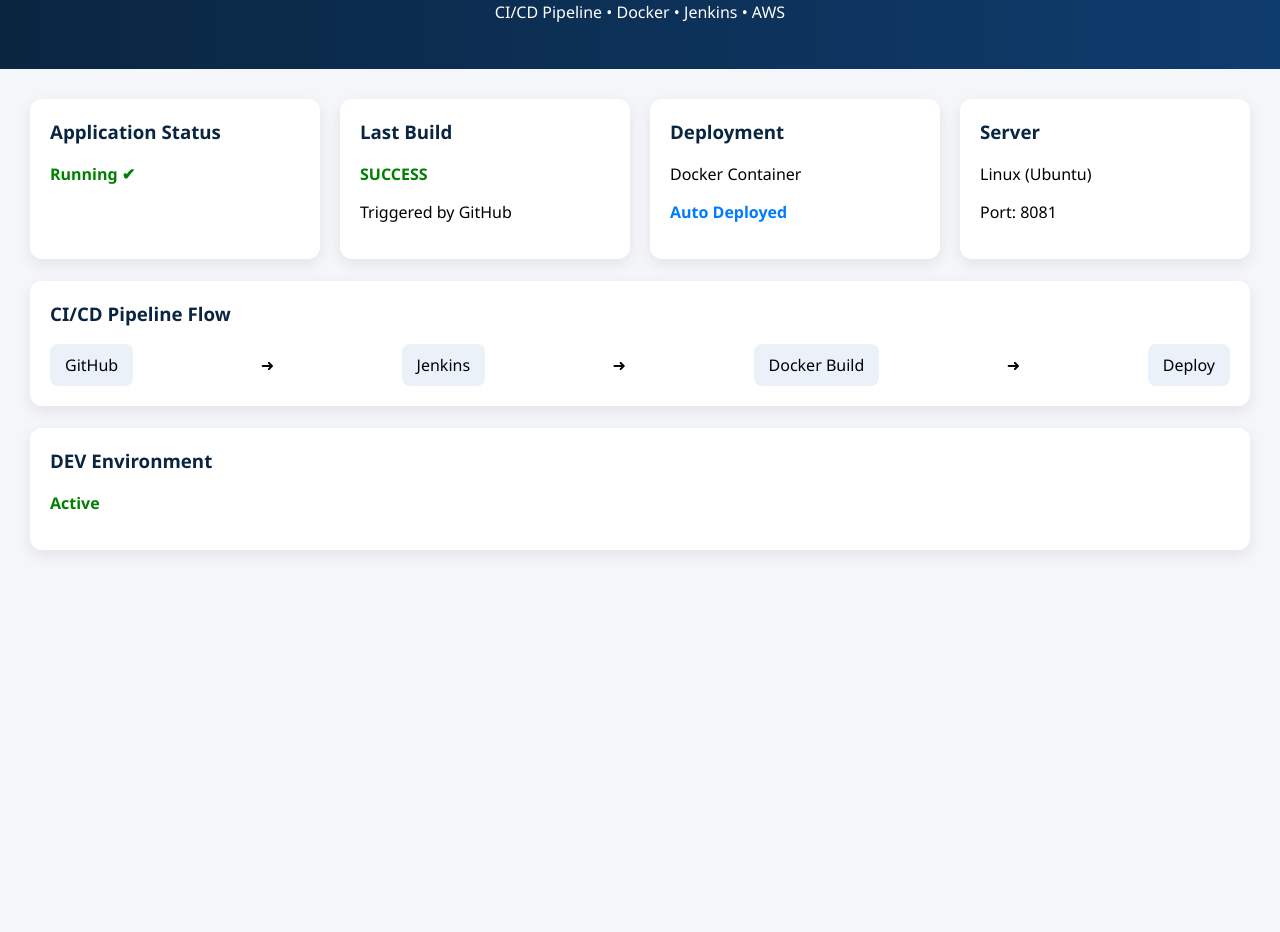
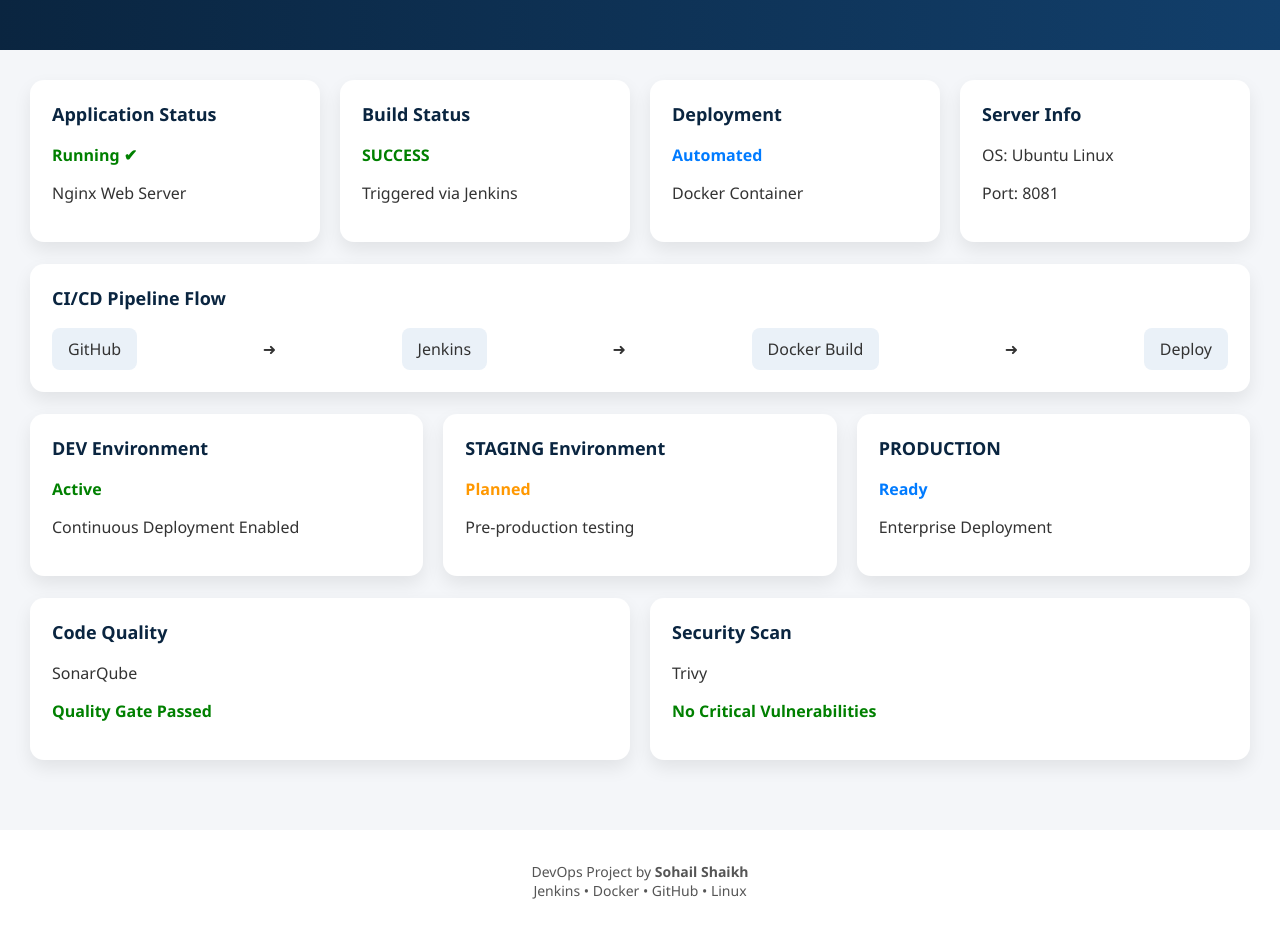
Before and after one commit to Sohail-shaikh219/fintech-ci-cd-devops, a plain HTML site: page app/index.html in a window 1280 px wide. Shown: the part 115-1047 px from the top of the page. Before the commit the page ends 800 px from the top, so only its background shows below. Drawn offline with Linux system fonts and the light colour scheme.

Commit message:
Enhanced dashboard UI with DevOps metrics

```diff
--- a/app/index.html
+++ b/app/index.html
@@ -1,110 +1,160 @@
 <!DOCTYPE html>
 <html lang="en">
+
 <head>
     <meta charset="UTF-8">
     <title>Fintech DevOps Dashboard</title>
+
     <style>
+        * {
+            box-sizing: border-box;
+        }
+
         body {
             margin: 0;
-    font-family: "Segoe UI", sans-serif;
+            font-family: "Segoe UI", Arial, sans-serif;
             background: #f4f6f9;
+            color: #333;
         }
+
+        /* HEADER */
         header {
-    background: linear-gradient(90deg, #0a2540, #0f3c6e);
+            background: linear-gradient(90deg, #0a2540, #123f6b);
             color: white;
-    padding: 30px;
+            padding: 35px 20px;
             text-align: center;
         }
+
+        header h1 {
+            margin: 0;
+            font-size: 36px;
+        }
+
+        header p {
+            margin-top: 8px;
+            font-size: 16px;
+            opacity: 0.9;
+        }
+
+        /* CONTAINER */
         .container {
             padding: 30px;
         }
+
+        /* GRID */
         .grid {
             display: grid;
-    grid-template-columns: repeat(auto-fit, minmax(250px, 1fr));
+            grid-template-columns: repeat(auto-fit, minmax(260px, 1fr));
             gap: 20px;
         }
+
+        /* CARD */
         .card {
             background: white;
-    padding: 20px;
-    border-radius: 12px;
-    box-shadow: 0 5px 15px rgba(0,0,0,0.08);
+            padding: 22px;
+            border-radius: 14px;
+            box-shadow: 0 8px 18px rgba(0, 0, 0, 0.08);
         }
+
         .card h3 {
             margin-top: 0;
             color: #0a2540;
+            font-size: 18px;
         }
-.status-green {
+
+        /* STATUS COLORS */
+        .green {
             color: green;
             font-weight: bold;
         }
-.status-blue {
+
+        .blue {
             color: #007bff;
             font-weight: bold;
         }
+
+        .orange {
+            color: #ff9800;
+            font-weight: bold;
+        }
+
+        /* PIPELINE */
         .pipeline {
             display: flex;
+            flex-wrap: wrap;
+            gap: 10px;
             justify-content: space-between;
             align-items: center;
         }
+
         .pipeline span {
             background: #eaf1f8;
-    padding: 10px 15px;
+            padding: 10px 16px;
             border-radius: 8px;
+            font-weight: 500;
         }
+
+        /* FOOTER */
         footer {
             margin-top: 40px;
-    padding: 15px;
+            padding: 18px;
             text-align: center;
-    background: #fff;
+            background: white;
             color: #555;
+            font-size: 14px;
         }
     </style>
 </head>
 
 <body>
 
+    <!-- HEADER -->
     <header>
         <h1>Fintech DevOps Dashboard</h1>
-    <p>CI/CD Pipeline • Docker • Jenkins • AWS</p>
+        <p>CI/CD Pipeline • GitHub • Jenkins • Docker • AWS</p>
     </header>
 
     <div class="container">
 
-<!-- STATS -->
+        <!-- ROW 1 : CORE METRICS -->
         <div class="grid">
             <div class="card">
                 <h3>Application Status</h3>
-        <p class="status-green">Running ✔</p>
+                <p class="green">Running ✔</p>
+                <p>Nginx Web Server</p>
             </div>
 
             <div class="card">
-        <h3>Last Build</h3>
-        <p class="status-green">SUCCESS</p>
-        <p>Triggered by GitHub</p>
+                <h3>Build Status</h3>
+                <p class="green">SUCCESS</p>
+                <p>Triggered via Jenkins</p>
             </div>
 
             <div class="card">
                 <h3>Deployment</h3>
+                <p class="blue">Automated</p>
                 <p>Docker Container</p>
-        <p class="status-blue">Auto Deployed</p>
             </div>
 
             <div class="card">
-        <h3>Server</h3>
-        <p>Linux (Ubuntu)</p>
+                <h3>Server Info</h3>
+                <p>OS: Ubuntu Linux</p>
                 <p>Port: 8081</p>
             </div>
         </div>
 
         <br>
 
-<!-- PIPELINE -->
+        <!-- CI/CD FLOW -->
         <div class="card">
             <h3>CI/CD Pipeline Flow</h3>
             <div class="pipeline">
-        <span>GitHub</span> ➜
-        <span>Jenkins</span> ➜
-        <span>Docker Build</span> ➜
+                <span>GitHub</span>
+                ➜
+                <span>Jenkins</span>
+                ➜
+                <span>Docker Build</span>
+                ➜
                 <span>Deploy</span>
             </div>
         </div>
@@ -115,4 +165,50 @@ footer {
         <div class="grid">
             <div class="card">
                 <h3>DEV Environment</h3>
-        <p class="status-green">Active</p>
+                <p class="green">Active</p>
+                <p>Continuous Deployment Enabled</p>
+            </div>
+
+            <div class="card">
+                <h3>STAGING Environment</h3>
+                <p class="orange">Planned</p>
+                <p>Pre-production testing</p>
+            </div>
+
+            <div class="card">
+                <h3>PRODUCTION</h3>
+                <p class="blue">Ready</p>
+                <p>Enterprise Deployment</p>
+            </div>
+        </div>
+
+        <br>
+
+        <!-- QUALITY & SECURITY -->
+        <div class="grid">
+            <div class="card">
+                <h3>Code Quality</h3>
+                <p>SonarQube</p>
+                <p class="green">Quality Gate Passed</p>
+            </div>
+
+            <div class="card">
+                <h3>Security Scan</h3>
+                <p>Trivy</p>
+                <p class="green">No Critical Vulnerabilities</p>
+            </div>
+        </div>
+
+    </div>
+
+    <!-- FOOTER -->
+    <footer>
+        <p>
+            DevOps Project by <strong>Sohail Shaikh</strong> <br>
+            Jenkins • Docker • GitHub • Linux
+        </p>
+    </footer>
+
+</body>
+
+</html>
```
Lines whose indentation alone changed are shown as unchanged.
